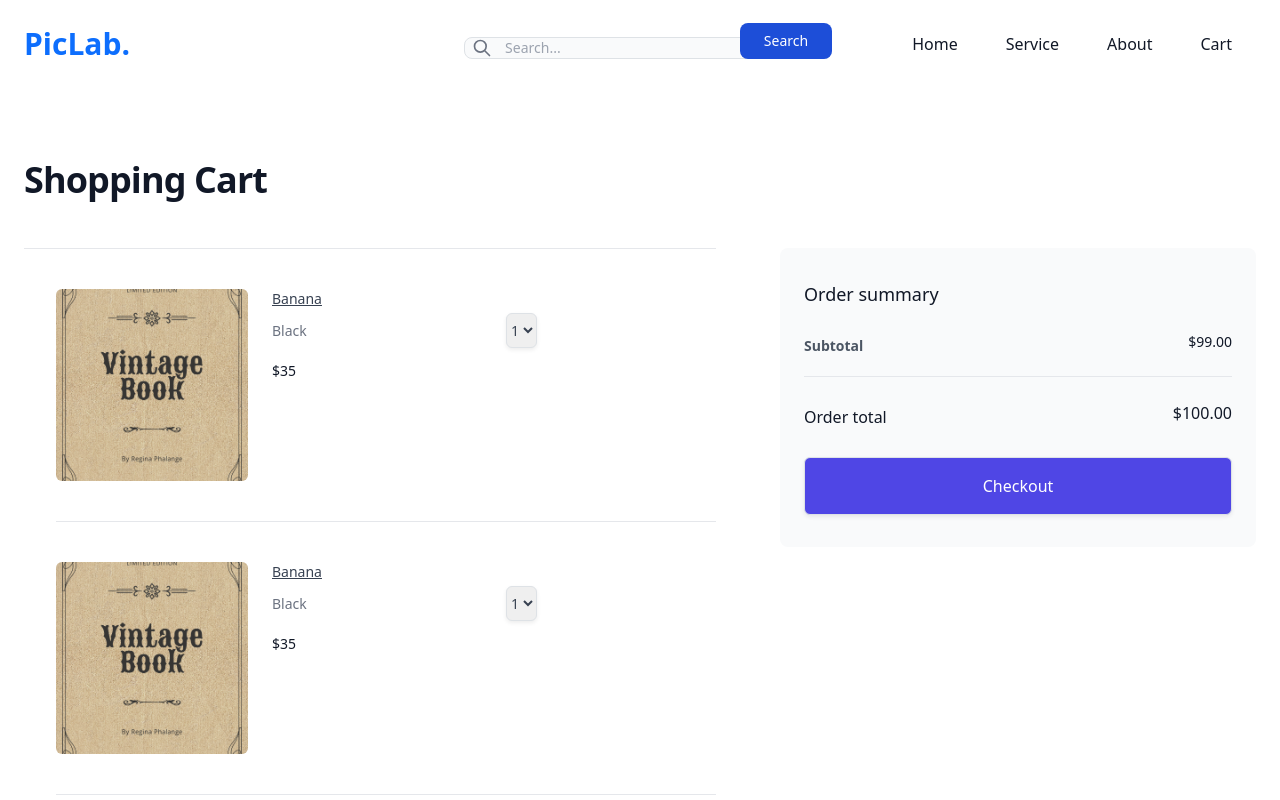
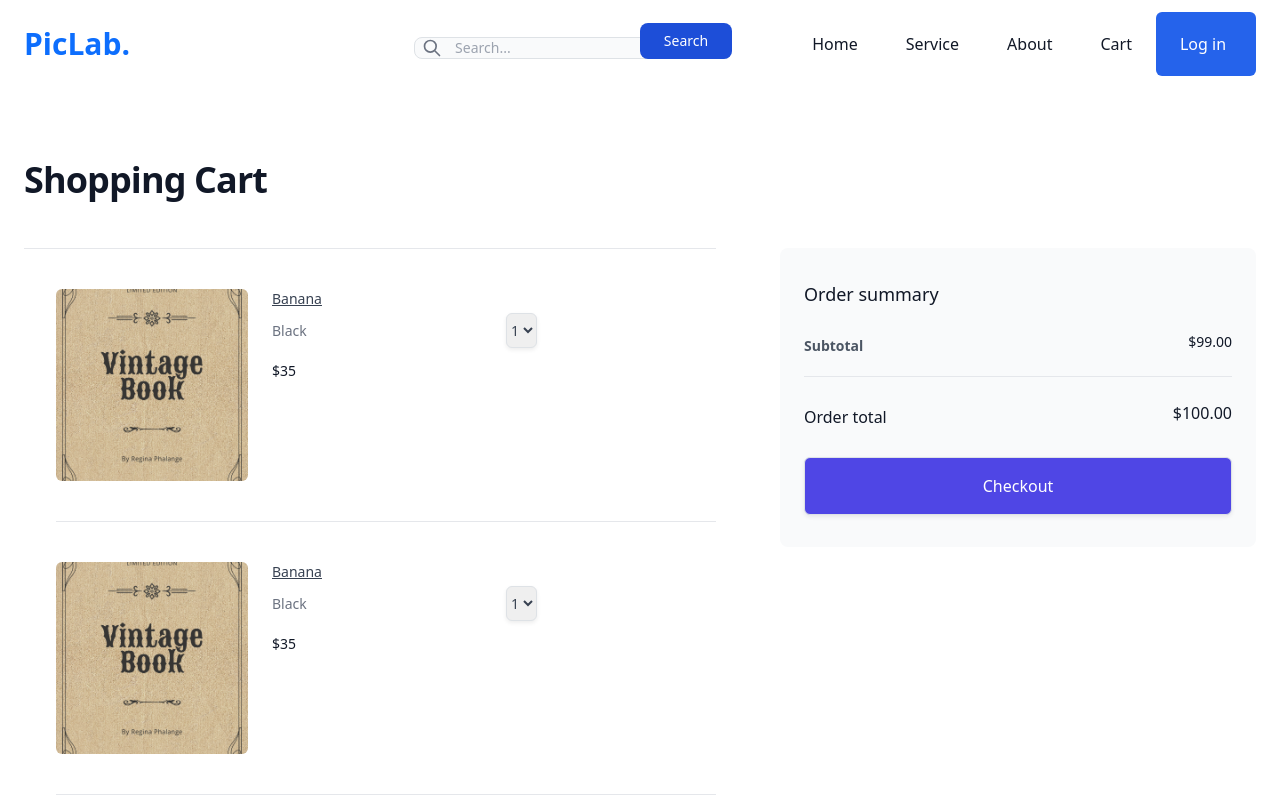
Before and after one commit to sniffex/Pic-Lab, a React (Create React App) app: page /cart in a window 1280 px wide. Shown: the top 800 px of the page. Built offline with nearby package versions, Linux system fonts and the light colour scheme; no server answers.

Commit message:
fix route

```diff
--- a/src/Pages/CartItem.js
+++ b/src/Pages/CartItem.js
@@ -1,7 +1,7 @@
 import React from "react";
 import book1 from '../Assets/book1.jpg'
-import NavLog from '../components/NavLog';
 import Footer from '../components/Footer';
+import Navbar from '../components/Navbar';
 
 const products = [
   {
@@ -84,7 +84,7 @@ const CartItem = () => {
   // const {id, name, imagesrc, price, ammout} = item;
   return (
     <>
-      <NavLog />
+      <Navbar />
       <div className="bg-white">
         <div className="max-w-2xl mx-auto pt-16 pb-24 px-4 sm:px-6 lg:max-w-7xl lg:px-8">
           <h1 className="text-3xl font-extrabold tracking-tight text-gray-900 sm:text-4xl">Shopping Cart</h1>
--- a/src/Pages/HomeLogin.js
+++ b/src/Pages/HomeLogin.js
@@ -1,31 +1,31 @@
-import React from 'react';
-import NavLog from '../components/NavLog';
-import PicList from '../components/PicList';
-import Footer from '../components/Footer';
-import Carousel from '../components/Carousel';
+// import React from 'react';
+// import NavLog from '../components/NavLog';
+// import PicList from '../components/PicList';
+// import Footer from '../components/Footer';
+// import Carousel from '../components/Carousel';
 
-const Home = () => {
-    return (
-        <>
-        <NavLog/>
-        <main>
-            <div>
-            <Carousel />
-            </div>
+// const Home = () => {
+//     return (
+//         <>
+//         <NavLog/>
+//         <main>
+//             <div>
+//             <Carousel />
+//             </div>
 
-           <div className='w-md pt-20 2xl:px-40 xl:px-0 lg:px-0 md:px-0 sm:px-0'>
-           <h2 className="text-2xl font-bold tracking-tight text-gray-900 px-4">Product</h2>
-           <PicList />
-           </div>
+//            <div className='w-md pt-20 2xl:px-40 xl:px-0 lg:px-0 md:px-0 sm:px-0'>
+//            <h2 className="text-2xl font-bold tracking-tight text-gray-900 px-4">Product</h2>
+//            <PicList />
+//            </div>
 
-           {/* <div className='w-md pt-16 2xl:px-40 xl:px-0 lg:px-0 md:px-0 sm:px-0'>
-           <h2 className="text-2xl font-bold tracking-tight text-gray-900">Customers also purchased</h2>
-           <PicList />
-           </div> */}
-       </main>
-       <Footer/>
-        </>
-    );
-};
+//            {/* <div className='w-md pt-16 2xl:px-40 xl:px-0 lg:px-0 md:px-0 sm:px-0'>
+//            <h2 className="text-2xl font-bold tracking-tight text-gray-900">Customers also purchased</h2>
+//            <PicList />
+//            </div> */}
+//        </main>
+//        <Footer/>
+//         </>
+//     );
+// };
 
-export default Home;
+// export default Home;
--- a/src/components/NavLog.jsx
+++ b/src/components/NavLog.jsx
@@ -1,37 +1,37 @@
-import React, {useState} from 'react'
-import {AiOutlineClose, AiOutlineMenu} from'react-icons/ai'
-import Search from './Search';
+// import React, {useState} from 'react'
+// import {AiOutlineClose, AiOutlineMenu} from'react-icons/ai'
 // import Search from './Search';
-const NavLog = () => {
-    const [nav, setNav] = useState(false)
-    const handleNav = () => {
-        setNav(!nav)
-    }
-  return (
-    <div className='flex justify-between items-center h-24 w-full mx-auto px-4 text-gray-900'>
-        <h1 className='w-full text-3xl font-bold text-blue-700'><a href='/' className='no-underline'>PicLab.</a></h1>
-        <div className='md:w-full hidden lg:block '><Search/></div>
-        <ul className='hidden md:flex items-center mt-2'>
-            <a className='no-underline text-gray-900' href='/'><li className='p-4 hover:text-blue-600'>Home</li></a>
-            <li className='p-4 hover:text-blue-600'>Service</li>
-            <a className='no-underline text-gray-900' href='/aboutus'><li className='p-4 hover:text-blue-600'>About</li></a>
-            <a className='no-underline text-gray-900' href='/cart'><li className='p-4 hover:text-blue-600'>Cart</li></a>
-        </ul>
-        <div onClick={handleNav} className='md:hidden block'>
-            {!nav ?<AiOutlineClose size={20}/> : <AiOutlineMenu size={20}/>}
-        <div className={!nav ?'md:hidden fixed left-0 top-0 w-[80%] h-full border-b border-b-gray-400 border-r border-r-gray-400 bg-white ease-in-out duration-500 ' : 'fixed left-{-100%} hidden'}>
-        <h1 className='w-full text-3xl  font-bold text-blue-600 ml-5s'>PicLab.</h1>
-        <Search/>
-            <ul className='p-4 uppercase'>
-                <a className='no-underline text-gray-900' href='/'><li className='p-4 hover:text-blue-600'>Home</li></a>
-                <li className='p-4 hover:text-blue-600'>Service</li>
-                <a className='no-underline text-gray-900' href='/aboutus'><li className='p-4 hover:text-blue-600'>About</li></a>
-                <a className='no-underline text-gray-900' href='/cart'><li className='p-4 hover:text-blue-600'>Cart</li></a>
-            </ul>
-        </div>
-        </div>
-    </div>
-  )
-};
+// // import Search from './Search';
+// const NavLog = () => {
+//     const [nav, setNav] = useState(false)
+//     const handleNav = () => {
+//         setNav(!nav)
+//     }
+//   return (
+//     <div className='flex justify-between items-center h-24 w-full mx-auto px-4 text-gray-900'>
+//         <h1 className='w-full text-3xl font-bold text-blue-700'><a href='/' className='no-underline'>PicLab.</a></h1>
+//         <div className='md:w-full hidden lg:block '><Search/></div>
+//         <ul className='hidden md:flex items-center mt-2'>
+//             <a className='no-underline text-gray-900' href='/'><li className='p-4 hover:text-blue-600'>Home</li></a>
+//             <li className='p-4 hover:text-blue-600'>Service</li>
+//             <a className='no-underline text-gray-900' href='/aboutus'><li className='p-4 hover:text-blue-600'>About</li></a>
+//             <a className='no-underline text-gray-900' href='/cart'><li className='p-4 hover:text-blue-600'>Cart</li></a>
+//         </ul>
+//         <div onClick={handleNav} className='md:hidden block'>
+//             {!nav ?<AiOutlineClose size={20}/> : <AiOutlineMenu size={20}/>}
+//         <div className={!nav ?'md:hidden fixed left-0 top-0 w-[80%] h-full border-b border-b-gray-400 border-r border-r-gray-400 bg-white ease-in-out duration-500 ' : 'fixed left-{-100%} hidden'}>
+//         <h1 className='w-full text-3xl  font-bold text-blue-600 ml-5s'>PicLab.</h1>
+//         <Search/>
+//             <ul className='p-4 uppercase'>
+//                 <a className='no-underline text-gray-900' href='/'><li className='p-4 hover:text-blue-600'>Home</li></a>
+//                 <li className='p-4 hover:text-blue-600'>Service</li>
+//                 <a className='no-underline text-gray-900' href='/aboutus'><li className='p-4 hover:text-blue-600'>About</li></a>
+//                 <a className='no-underline text-gray-900' href='/cart'><li className='p-4 hover:text-blue-600'>Cart</li></a>
+//             </ul>
+//         </div>
+//         </div>
+//     </div>
+//   )
+// };
 
-export default NavLog
+// export default NavLog
```
